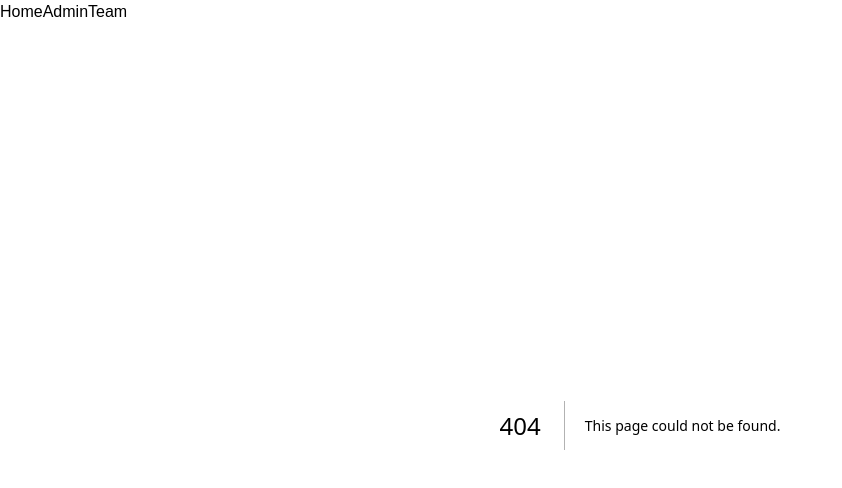
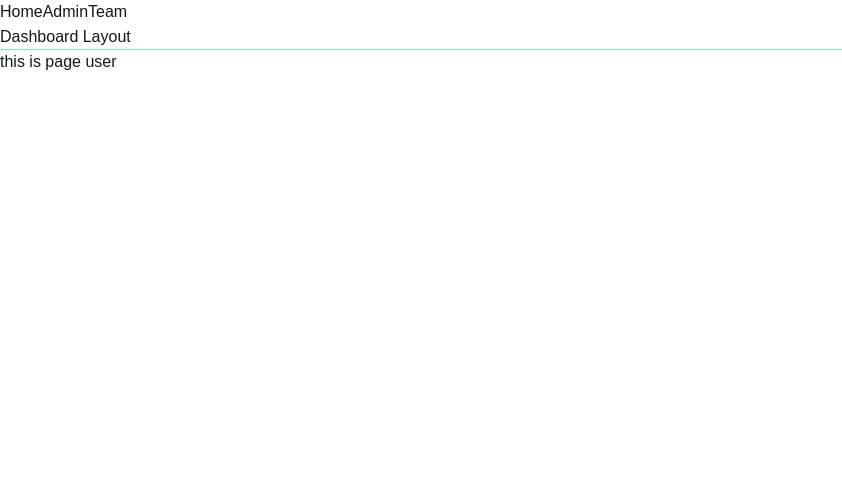
Before and after one commit to timusss0/Exercise-2-with-Next-Js, a Next.js app: page /user in a window 1280 px wide. Before the commit this address had no page. Shown: the top 488 px of the page, without its empty margins (0-842 px from the left). Built offline with nearby package versions, Linux system fonts and the light colour scheme.

Commit message:
Routes Group

```diff
--- a/app/admin/page.tsx
+++ b/app/(dashboard)/admin/page.tsx
@@ -1,4 +1,4 @@
-export default function Admin(){
+export default function Admin (){
     return(
         <div>
             <h1>this is page admin</h1>
--- /dev/null
+++ b/app/(dashboard)/admin/products/page.tsx
@@ -0,0 +1,7 @@
+export default function ProductsPage(){
+    return (
+        <>
+        <h1>this is products page</h1>
+        </>
+    )
+}
--- a/app/admin/layout.tsx
+++ b/app/(dashboard)/layout.tsx
@@ -1,10 +1,10 @@
-export default function AdminLayout({children}: {
+export default function DashboardLayout({children}: {
     children: React.ReactNode;
 }){
     return (
         <main>
             <nav className="border-b border-green-300">
-                this nav admin
+                Dashboard Layout
             </nav>
             {children}
         </main>
--- /dev/null
+++ b/app/(dashboard)/user/page.tsx
@@ -0,0 +1,7 @@
+export default function User(){
+    return(
+        <div>
+            <h1>this is page user</h1>
+        </div>
+    )
+}
```
Also changed, not shown: app/product/[id]/page.tsx (renamed from app/admin/products/[id]/page.tsx), app/product/page.tsx (renamed from app/admin/products/page.tsx).
